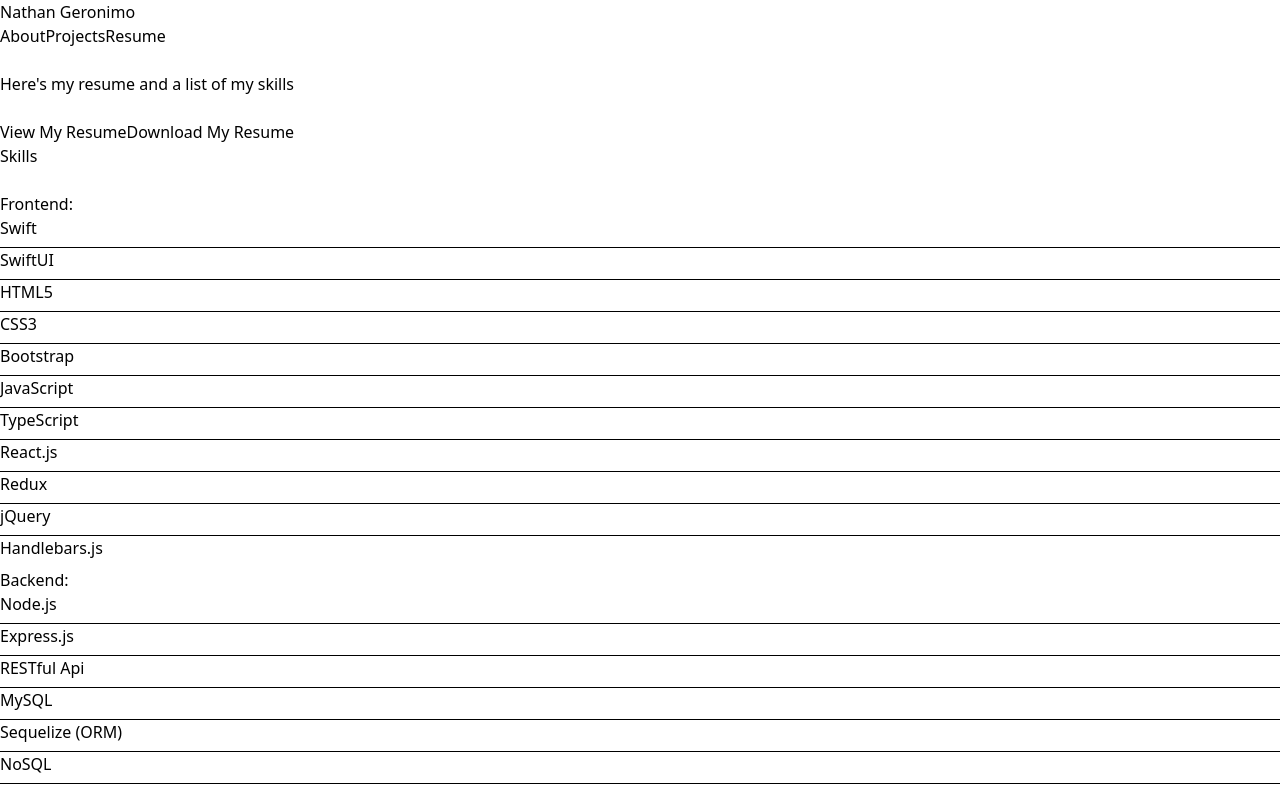
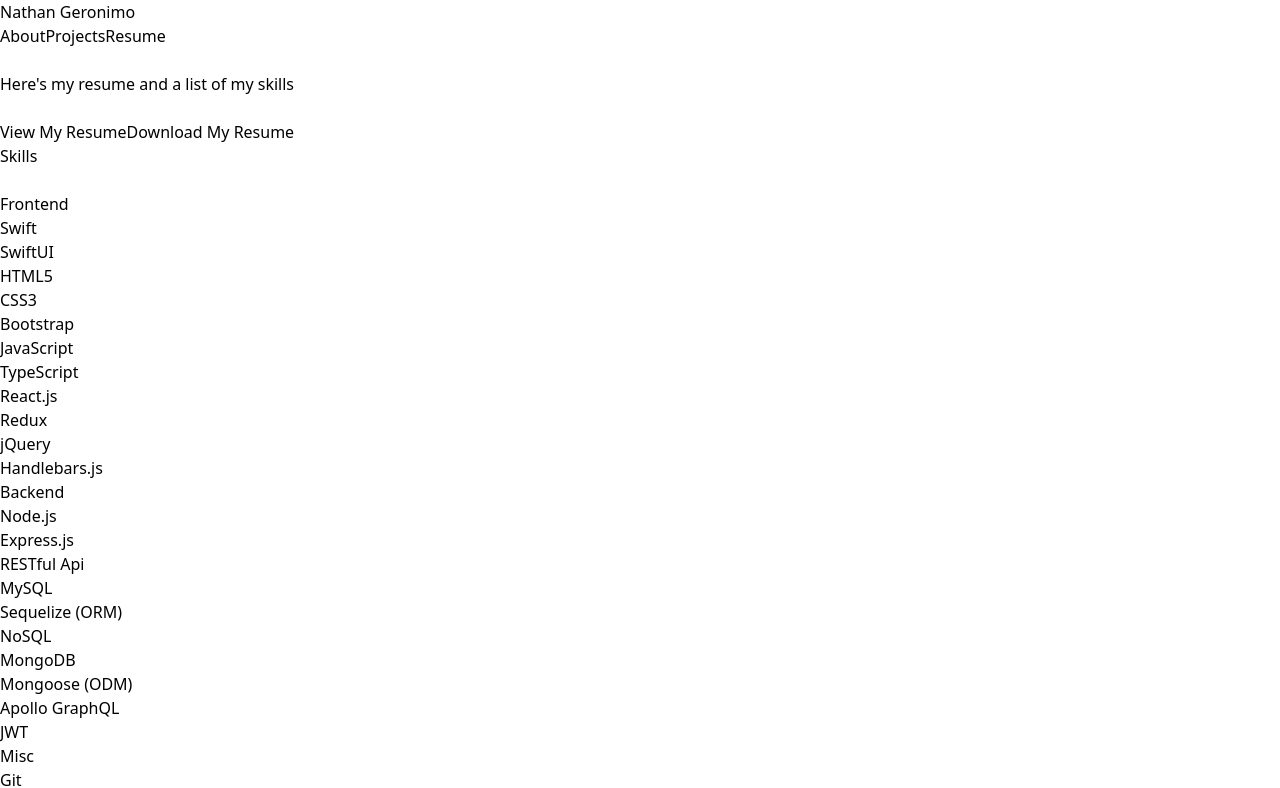
Before and after one commit to nathangero/portfolio-react, a React (Vite) app: page /resume in a window 1280 px wide. Shown: the top 788 px of the page. Built offline with nearby package versions, Linux system fonts and the light colour scheme.

Commit message:
add css to make background fit large screens

```diff
--- a/src/components/Footer.tsx
+++ b/src/components/Footer.tsx
@@ -3,7 +3,7 @@
 
   return (
     <>
-      <div className="bottom-0 bg-gray-900 text-white flex justify-center py-3">
+      <div className="bottom-0 bg-gray-900 text-white flex justify-center py-4">
         <div className="mx-10">
           <a
             target="_blank"
--- a/src/components/Skills.tsx
+++ b/src/components/Skills.tsx
@@ -8,24 +8,24 @@
     <>
       <section className="pt-3">
         <div className="text-center">
-          <h3 className="underline text-2xl">Skills</h3>
+          <h3 className="underline text-3xl">Skills</h3>
         </div>
 
         <br />
 
         <div className="flex flex-wrap">
-          <div className="sm:w-1/3 w-full">
-            <h4>Frontend:</h4>
+          <div className="sm:w-1/3 w-full max-md:mb-3">
+            <h4 className="text-2xl text-center">Frontend</h4>
             <SkillList list={frontend} />
           </div>
 
-          <div className="sm:w-1/3 w-full">
-            <h4>Backend:</h4>
+          <div className="sm:w-1/3 w-full max-md:mb-3">
+            <h4 className="text-2xl text-center">Backend</h4>
             <SkillList list={backend} />
           </div>
 
-          <div className="sm:w-1/3 w-full">
-            <h4>Misc:</h4>
+          <div className="sm:w-1/3 w-full max-md:mb-3">
+            <h4 className="text-2xl text-center">Misc</h4>
             <SkillList list={misc} />
           </div>
         </div>
--- a/src/index.css
+++ b/src/index.css
@@ -3,30 +3,8 @@
 @tailwind utilities;
 
 
-.list-separator {
-  list-style-type: none;
-  /* Remove default bullet points */
-  padding-left: 0;
-  /* Remove default padding */
-}
-
-.list-separator li {
-  position: relative;
-  /* Ensure that the pseudo-element is positioned relative to the li */
-  padding-bottom: 0.5rem;
-  /* Space between the text and the line */
-}
-
-.list-separator li:not(:last-child)::after {
-  content: "";
-  position: absolute;
-  left: 0;
-  bottom: 0;
-  width: 100%;
-  height: 1px;
-  /* Thickness of the separator line */
-  background-color: currentColor;
-  /* Use the text color */
+.fit-screen {
+  min-height: calc(-135px + 100vh);
 }
 
 /* :root {
--- a/src/pages/Resume.tsx
+++ b/src/pages/Resume.tsx
@@ -5,7 +5,7 @@
 
   return (
     <>
-      <div className="bg-gray-800 text-white">
+      <div className="bg-gray-800 text-white fit-screen">
         <h2 className="text-center text-4xl max-sm:text-2xl">
           Here&apos;s my resume and a list of my skills
         </h2>
```
